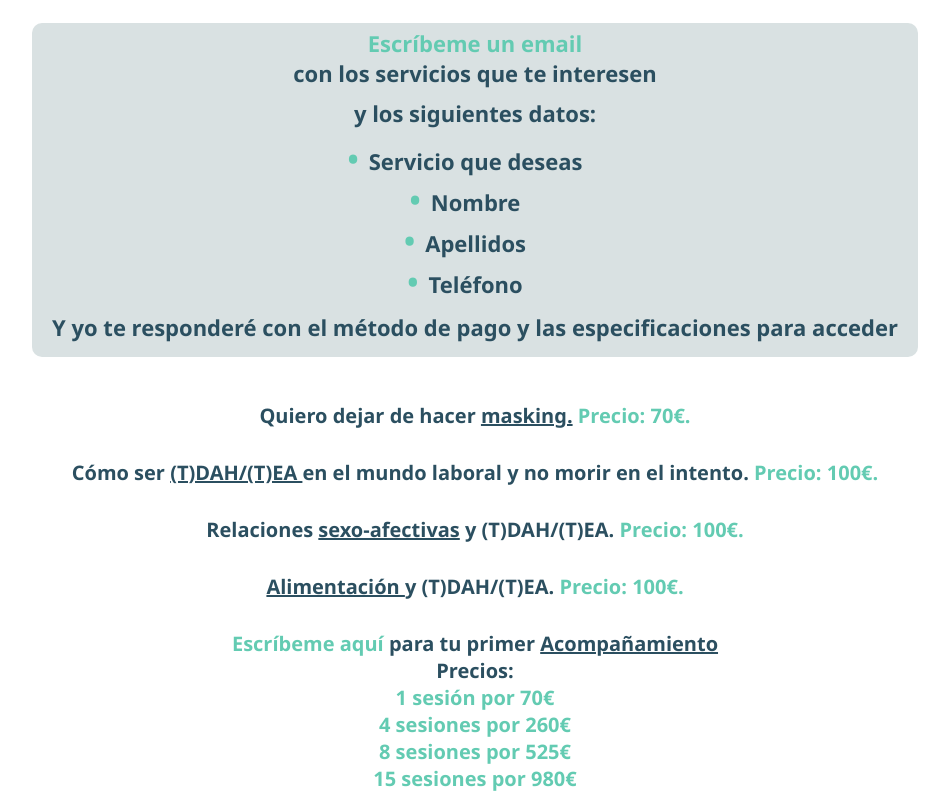
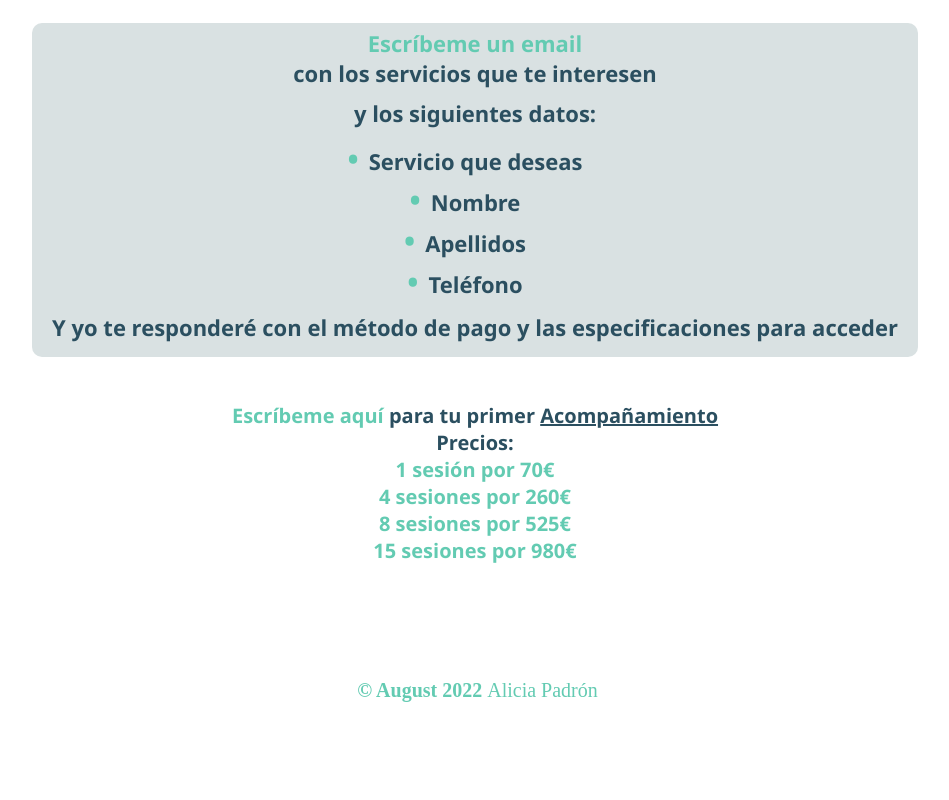
Before and after one commit to aliciaapadron/cpadronsaludmental, a React app: page /#/courses in a window 1280 px wide. Shown: the part 368-1168 px from the top of the page, without its empty margins (165-1114 px from the left). After the commit the page ends 1100 px from the top, so only its background shows below. Built offline with nearby package versions, Linux system fonts and the light colour scheme.

Commit message:
add display-none in courses

```diff
--- a/src/components/pages/Courses.js
+++ b/src/components/pages/Courses.js
@@ -30,20 +30,20 @@ export function Courses() {
           </p>
         </article>
         <ul className="coursection__list">
-          <li className="coursection__list--item">
+          <li className="coursection__list--item display">
             Quiero dejar de hacer <span className="underline">masking.</span>{' '}
             <span className="price">Precio: 70€.</span>
           </li>
-          <li className="coursection__list--item">
+          <li className="coursection__list--item display">
             Cómo ser <span className="underline">(T)DAH/(T)EA </span>en el mundo
             laboral y no morir en el intento.{' '}
             <span className="price">Precio: 100€.</span>
           </li>
-          <li className="coursection__list--item">
+          <li className="coursection__list--item display">
             Relaciones <span className="underline">sexo-afectivas</span> y
             (T)DAH/(T)EA. <span className="price">Precio: 100€.</span>
           </li>
-          <li className="coursection__list--item">
+          <li className="coursection__list--item display">
             <span className="underline">Alimentación </span> y (T)DAH/(T)EA.{' '}
             <span className="price">Precio: 100€.</span>
           </li>
--- a/src/styles/components/courses.scss
+++ b/src/styles/components/courses.scss
@@ -34,6 +34,7 @@
   }
   &__listdata {
     margin: 10px 0;
+
     &--item {
       list-style: none;
     }
@@ -93,3 +94,7 @@
     border-radius: 10px;
   }
 }
+
+.display {
+  display: none;
+}
```
